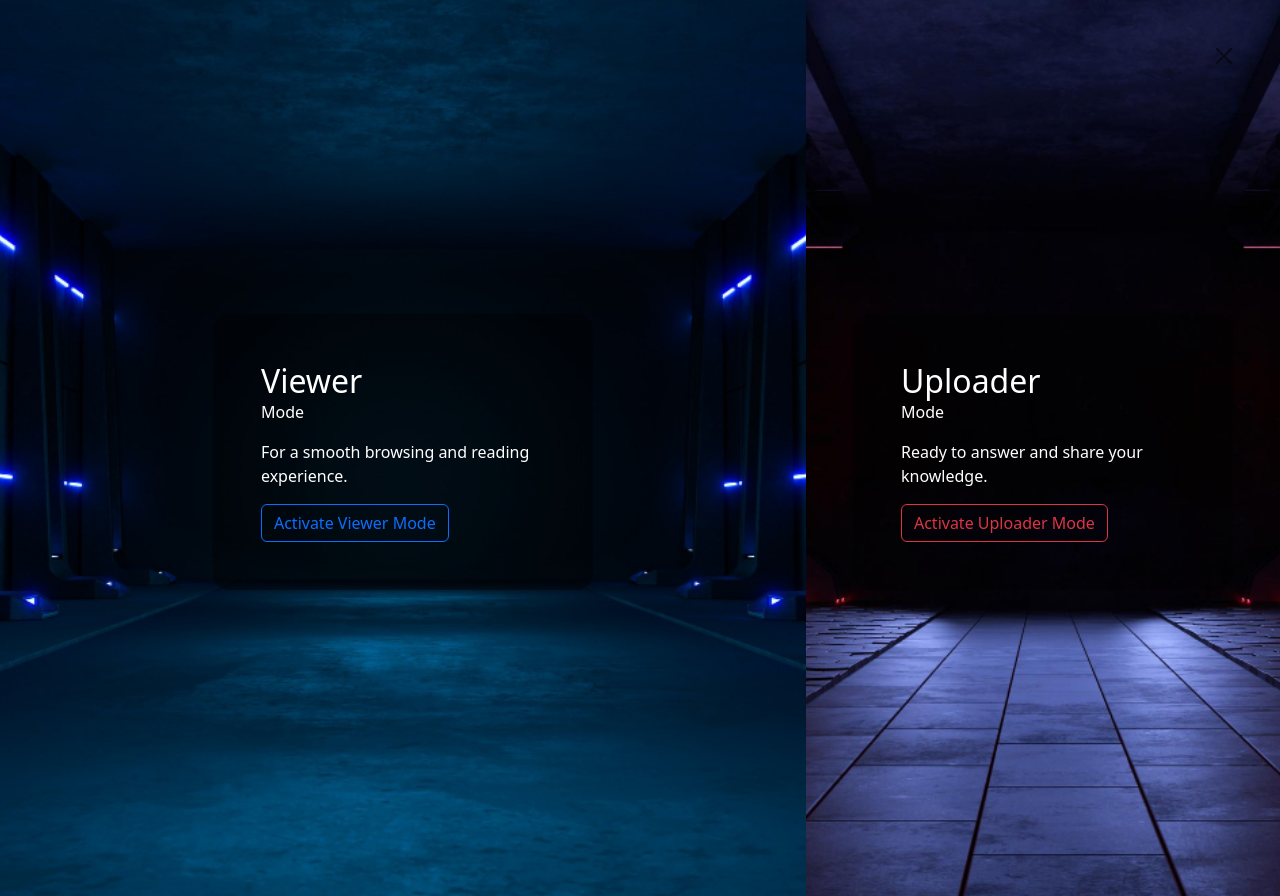
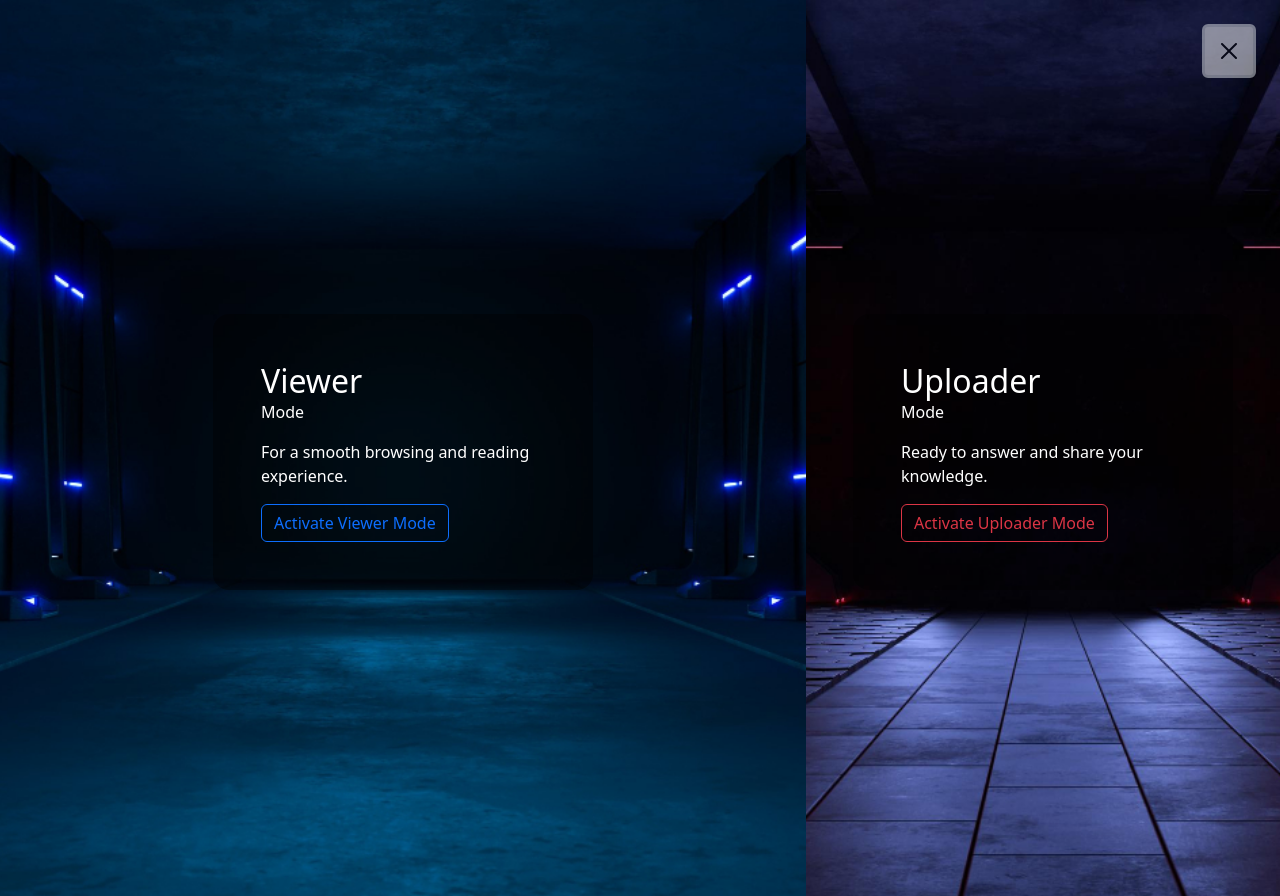
Before and after one commit to MidHunterX/GNOSIS, a Django app: page /ask_question/ in a window 1280 px wide, after a click on "Viewer Mode". Run offline with Django 5.2, Linux system fonts and the light colour scheme; the visitor is signed in with stand-in values (Sample User, id 1); some libraries are stand-ins or nearby versions.

Commit message:
🔧 Fix: Close Button Colorscheme

```diff
--- a/gnosis_app/templates/gnosis/base.html
+++ b/gnosis_app/templates/gnosis/base.html
@@ -101,7 +101,13 @@
           <div class="modal-body p-0">
 
             <div style="background-color: rgba(255, 255, 255, 0.0);" class="container p-4 position-absolute top-0 end-0">
-              <button type="button" class="p-4 btn-close float-end" data-bs-dismiss="modal" aria-label="Close"></button>
+              <style>
+                .btn-close {
+                  color: white;
+                  background-color: white;
+                }
+              </style>
+              <button type="button" class="border border-3 p-3 btn-close float-end" data-bs-dismiss="modal" aria-label="Close"></button>
             </div>
 
             <div class="splitscreen">
```
